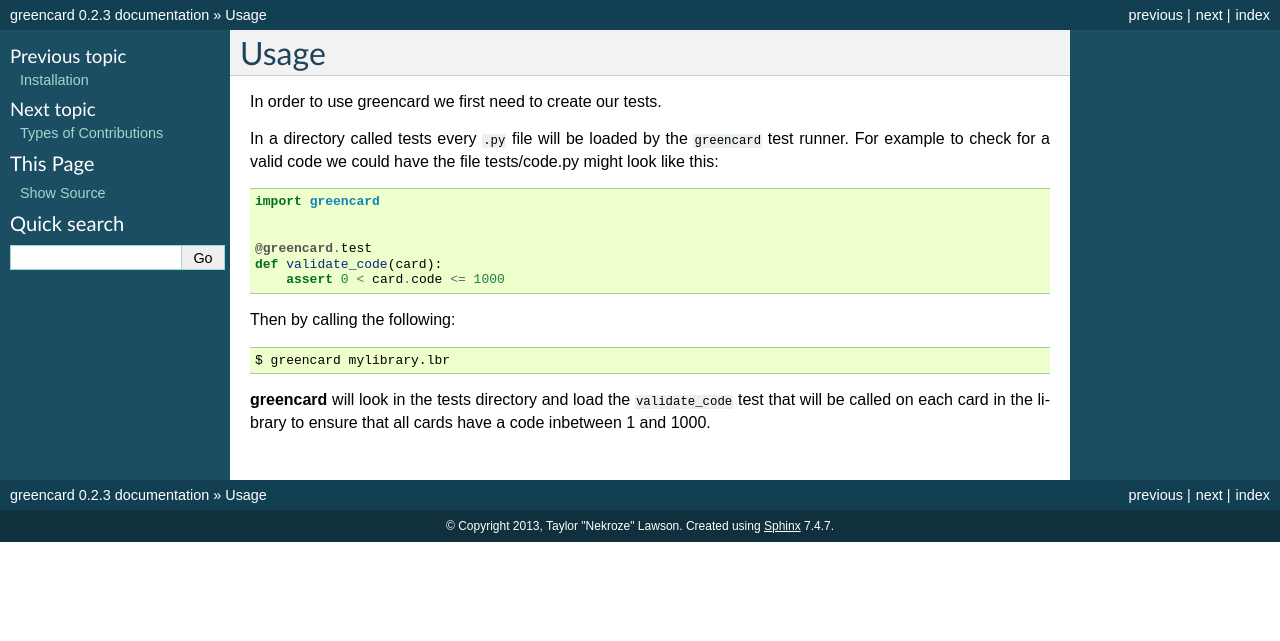
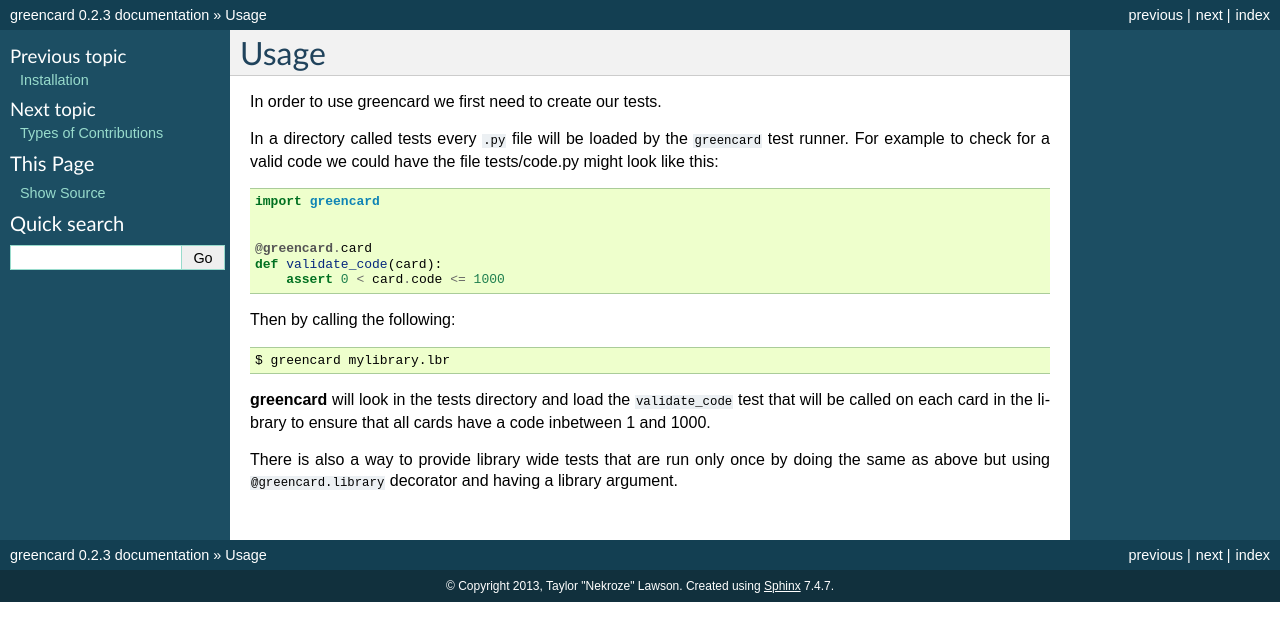
Before and after one commit to Nekroze/greencard, a Sphinx documentation site: the page built from docs/usage.rst, in a window 1280 px wide. Shown: the top 641 px of the page. Built offline with Sphinx 7.4.7, drawn with Linux system fonts in a browser that asks for light colours.

Commit message:
Renamed greencard decorators

```diff
--- a/docs/usage.rst
+++ b/docs/usage.rst
@@ -11,7 +11,7 @@
     import greencard
 
 
-    @greencard.test
+    @greencard.card
     def validate_code(card):
         assert 0 < card.code <= 1000
 
@@ -22,3 +22,7 @@
 **greencard** will look in the tests directory and load the ``validate_code``
 test that will be called on each card in the library to ensure that all cards
 have a code inbetween 1 and 1000.
+
+There is also a way to provide library wide tests that are run only once by
+doing the same as above but using ``@greencard.library`` decorator and having a
+library argument.
--- a/greencard/__init__.py
+++ b/greencard/__init__.py
@@ -1,4 +1,3 @@
 """Greencard package."""
 __version__ = '0.2.3'
-from .greencard import greencard
-from .greencard import greencard as test
+from .greencard import card, library
```
Also changed, not shown: 1 other file.
